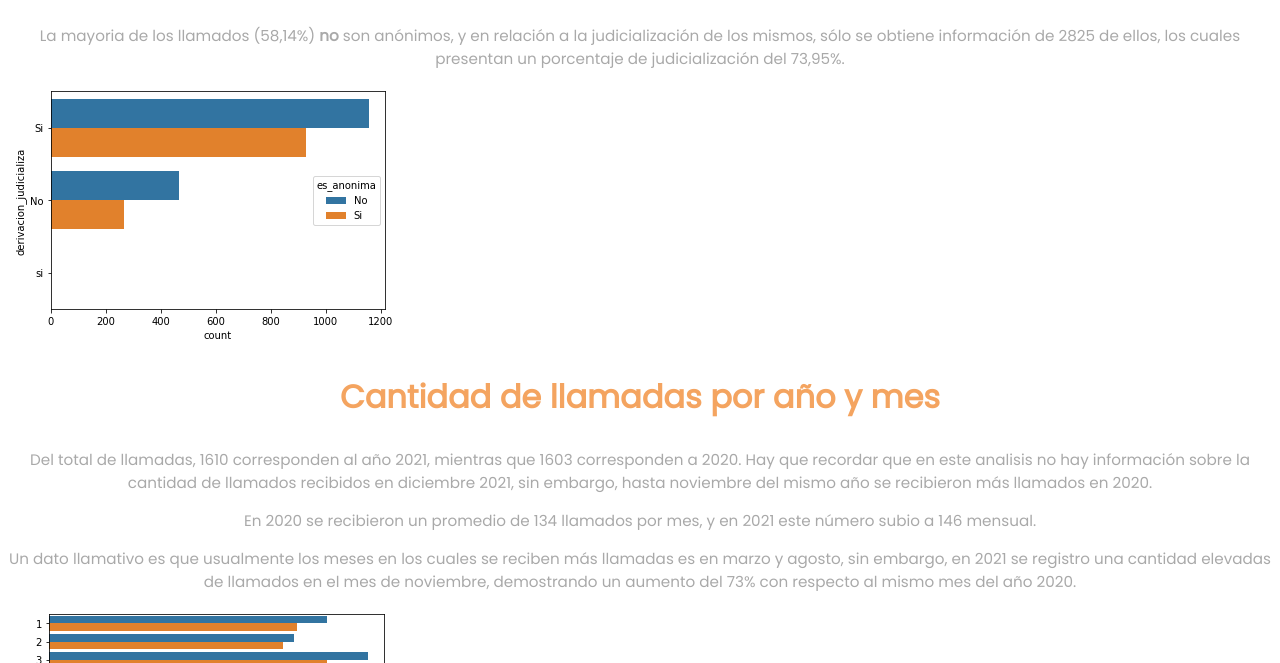
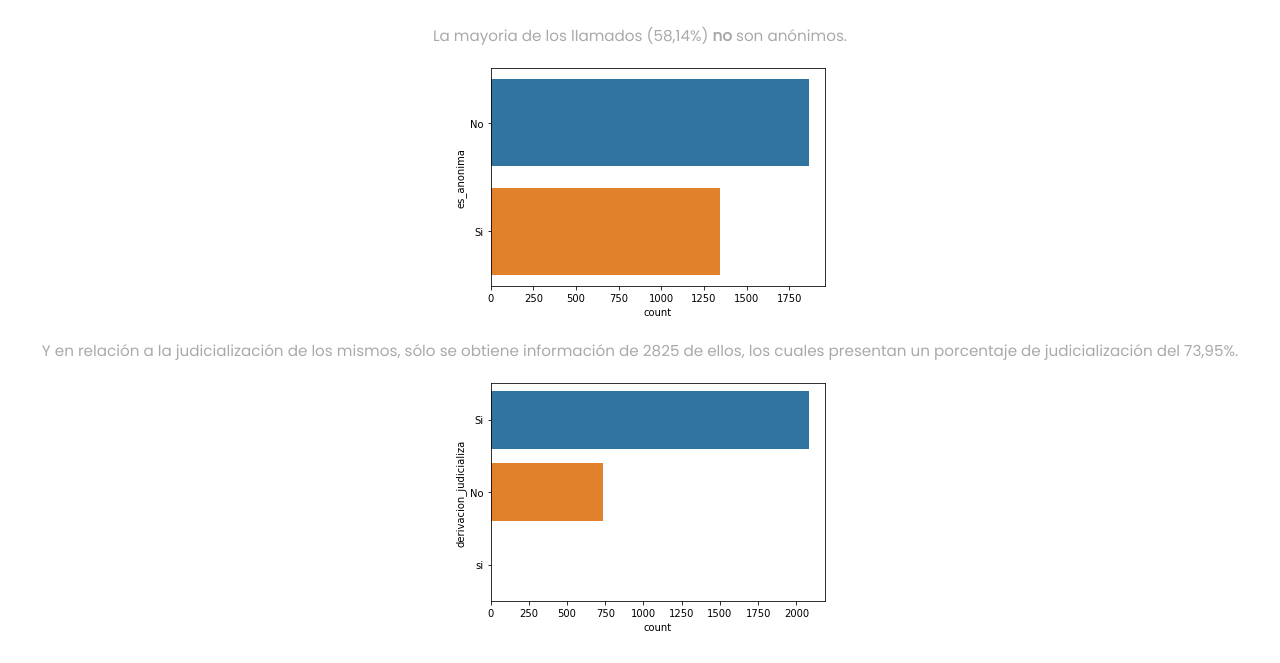
Before and after one commit to agustinarr/datos, a plain HTML site: page index.html in a window 1280 px wide. Shown: the part 473-1136 px from the top of the page. Drawn offline with Linux system fonts and the light colour scheme.

Commit message:
Update index.html

```diff
--- a/index.html
+++ b/index.html
@@ -23,8 +23,10 @@
 
 
  <h2> ¿Las llamadas son anónimas? ¿Logran judicializarse?</h2>
-<p> La mayoria de los llamados (58,14%) <b>no</b> son anónimos, y en relación a la judicialización de los mismos, sólo se obtiene información de 2825 de ellos, los cuales presentan un porcentaje de judicialización del 73,95%. </p>
-<img src="anonimo.png" align="middle">
+    <p> La mayoria de los llamados (58,14%) <b>no</b> son anónimos. </p>
+    <p> <img src="anoni.png" align="middle"> </p>
+     <p> Y en relación a la judicialización de los mismos, sólo se obtiene información de 2825 de ellos, los cuales presentan un porcentaje de judicialización del 73,95%. </p>
+    <p> <img src="judic.png" align="middle"> </p>
  <h2> Cantidad de llamadas por año y mes</h2>
 <p> Del total de llamadas, 1610 corresponden al año 2021, mientras que 1603 corresponden a 2020. Hay que recordar que en este analisis no hay información sobre la cantidad de llamados recibidos en diciembre 2021, sin embargo, hasta noviembre del mismo año se recibieron más llamados en 2020. </p>
 <p> En 2020 se recibieron un promedio de 134 llamados por mes, y en 2021 este número subio a 146 mensual.  </p> <p> Un dato llamativo es que usualmente los meses en los cuales se reciben más llamadas es en marzo y agosto, sin embargo, en 2021 se registro una cantidad elevadas de llamados en el mes de noviembre, demostrando un aumento del 73% con respecto al mismo mes del año 2020. </p>
```
